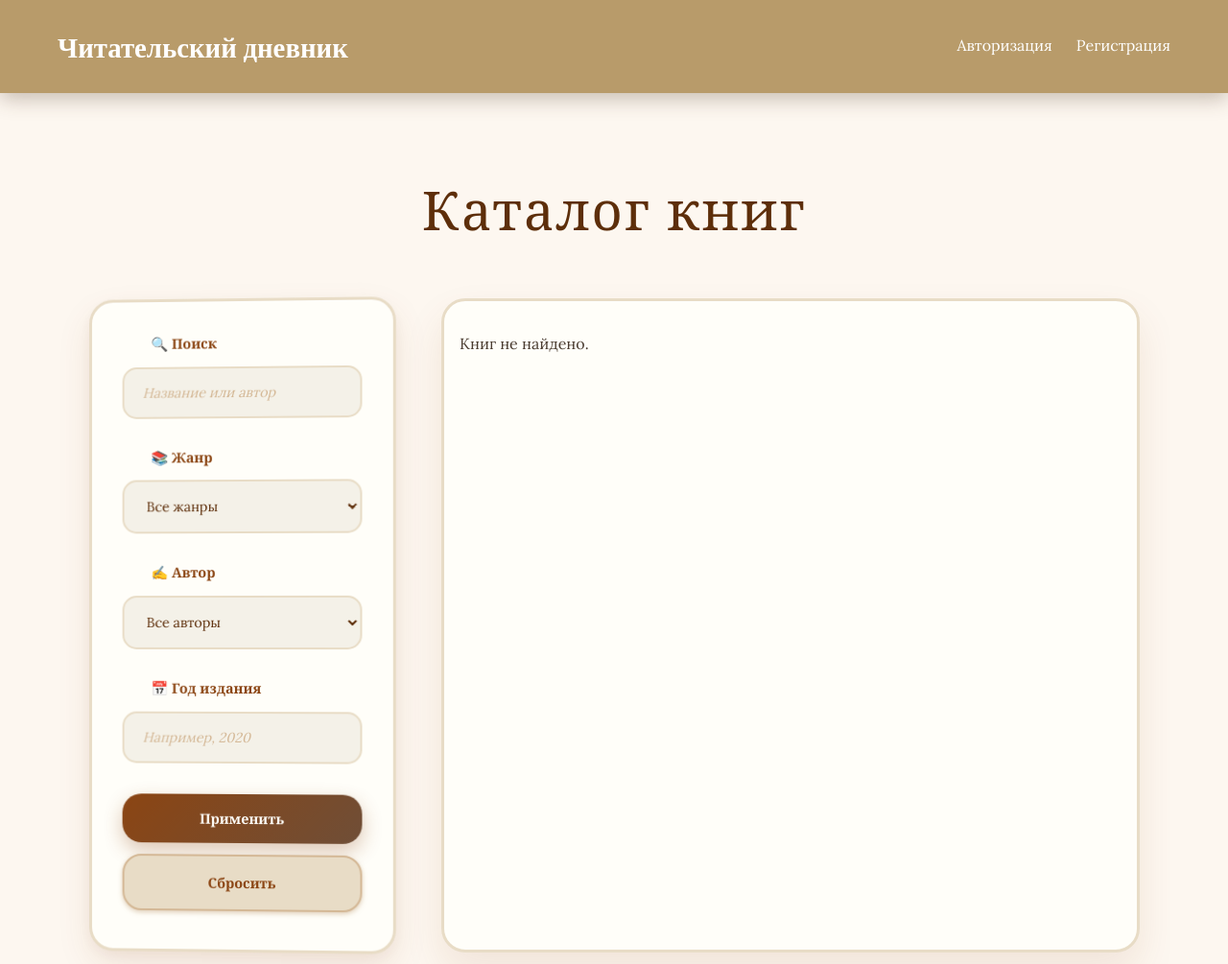
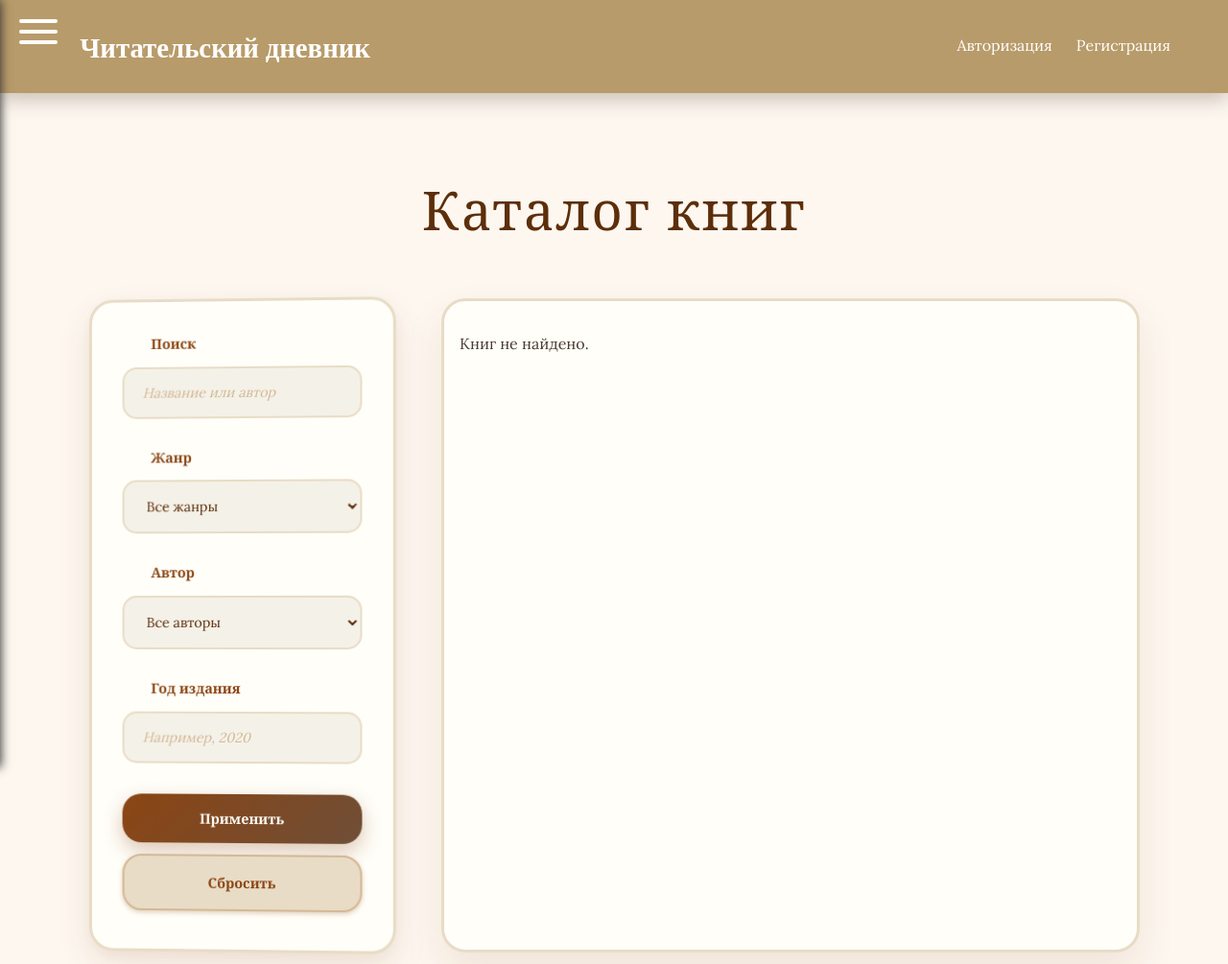
Before and after one commit to Hronaxe/book-diary, a Django app: page / in a window 1280 px wide. Shown: the top 1005 px of the page at 96% size. Run offline with Django 5.2, Linux system fonts and the light colour scheme; data that the repository does not hold is empty.

Commit message:
change style6

```diff
--- a/core/templates/base.html
+++ b/core/templates/base.html
@@ -6,46 +6,169 @@
   <meta name="viewport" content="width=device-width, initial-scale=1" />
   <title>{% block title %}Читательский дневник{% endblock %}</title>
   <link rel="stylesheet" href="{% static 'css/style.css' %}" />
+  <link rel="stylesheet" href="{% static 'css/checkbox.css' %}" />
   <link href="https://fonts.googleapis.com/css2?family=Montserrat:wght@400;600&family=Playfair+Display&display=swap" rel="stylesheet" />
   <link href="https://fonts.googleapis.com/css2?family=Caveat&family=Inter:wght@400;600&family=Lora:wght@400;700&family=Playfair+Display:wght@400;700&display=swap" rel="stylesheet">
   <link rel="stylesheet" href="https://cdnjs.cloudflare.com/ajax/libs/font-awesome/6.5.0/css/all.min.css" />
 </head>
 <body>
+
+<style>
+  body {
+    transition: margin-left .3s;
+  }
+
+  .burger-checkbox {
+    position: absolute;
+    visibility: hidden;
+  }
+
+  .burger {
+    position: fixed; /* Изменено на fixed для постоянной видимости */
+    top: 20px;
+    left: 20px;
+    z-index: 1000;
+    cursor: pointer;
+    display: block;
+    border: none;
+    background: transparent;
+    width: 40px;
+    height: 26px;
+  }
+
+  .burger::before,
+  .burger::after {
+    content: '';
+    left: 0;
+    position: absolute;
+    display: block;
+    width: 100%;
+    height: 4px;
+    border-radius: 10px;
+    background: #ffffff;
+  }
+
+  .burger::before {
+    top: 0;
+    box-shadow: 0 11px 0 #ffffff;
+    transition: box-shadow .3s .15s, top .3s .15s, transform .3s;
+  }
+
+  .burger::after {
+    bottom: 0;
+    transition: bottom .3s .15s, transform .3s;
+  }
+
+  .burger-checkbox:checked + .burger::before {
+    top: 11px;
+    transform: rotate(45deg);
+    box-shadow: 0 6px 0 rgba(255, 255, 255, 0);
+    transition: box-shadow .15s, top .3s, transform .3s .15s;
+  }
+
+  .burger-checkbox:checked + .burger::after {
+    bottom: 11px;
+    transform: rotate(-45deg);
+    transition: bottom .3s, transform .3s .15s;
+  }
+
+  .menu-list {
+    top: 0;
+    left: 0;
+    position: fixed; /* Изменено на fixed для корректного отображения */
+    display: grid;
+    gap: 2px;
+    padding: 250px 10px;
+    text-align: center;
+    margin: 0;
+    background: rgb(151, 126, 80);
+    list-style-type: none;
+    transform: translateX(-100%);
+    transition: transform .3s;
+    width: 200px;
+    height: 100vh;
+    z-index: 9;
+    box-shadow: 1px 0px 10px rgb(55, 55, 55);
+  }
+  .menu-list a{
+    padding: 10px 15px;
+    transition-duration: 0.5s;
+    font-size: 18px;
+    border: 1px solid rgb(255, 255, 255);
+    border-radius: 20px;
+  }
+  .menu-list a:hover{
+    background: rgb(255, 255, 255);
+    color: #b89b6a;
+    border: none;
+
+
+  }
+
+  .menu-item {
+    display: block;
+    padding: 8px;
+    color: white;
+    font-size: 20px;
+    text-align: center;
+    text-decoration: none;
+  }
+
+  .menu-item:hover {
+    background: rgba(255,255,255,.2);
+  }
+
+  .burger-checkbox:checked ~ .menu-list {
+    transform: translateX(0);
+  }
+
+  /* Сдвиг контента при открытом меню */
+  .burger-checkbox:checked ~ .header,
+  .burger-checkbox:checked ~ .main,
+  .burger-checkbox:checked ~ .footer {
+    margin-left: 200px; /* Соответствует ширине меню */
+  }
+
+  .header, .main, .footer {
+    transition: margin-left .3s; /* Плавный переход для сдвига */
+  }
+</style>
+
 <header class="header">
   <div class="container header__container">
     <a href="{% url 'index' %}" class="header__logo">Читательский дневник</a>
     <nav class="nav">
       <ul class="nav__list">
+        <!-- <li><a href="{% url 'index' %}" class="nav__link">Добавить книгу</a></li>
+        <li><a href="{% url 'index' %}" class="nav__link">Жанры</a></li>
+        <li><a href="{% url 'index' %}" class="nav__link">Информация</a></li>
+        <li><a href="{% url 'index' %}" class="nav__link">Дневник</a></li> -->
         {% if user.is_authenticated %}
-
           <li><a class="nav-item nav-link" href="{% url 'profile' %}"><i class="fas fa-user" style="transform: scale(1.1);"></i></a></li>
           <li><a class="nav-item nav-link" href="{% url 'logout' %}"><i class="fas fa-sign-in-alt" style="transform: scale(1.3);"></i></a></li>
         {% else %}
-
           <li><a class="nav-item nav-link" href="{% url 'login' %}">Авторизация</a></li>
           <li><a class="nav-item nav-link" href="{% url 'register' %}">Регистрация</a></li>
-
         {% endif %}
-
-          {% comment %}
-          <li><a href="{% url 'profile' %}" class="nav__link">Профиль</a></li>
-          <li><a href="{% url 'user_books' %}" class="nav__link">Мои книги</a></li>
-          <li><a href="{% url 'catalog' %}" class="nav__link nav__link--active">Каталог книг</a></li>
-           <li><a href="{% url 'genres' %}" class="nav__link">Жанры</a></li>
-          <li><a href="{% url 'genres_and_authors' %}" class="nav__link">Информация</a></li>
-          <li><a href="{% url 'diary' %}" class="nav__link">Дневник</a></li>
-          {% endcomment %}
       </ul>
-
     </nav>
   </div>
 </header>
 
+<div class="menu">
+  <input type="checkbox" id="burger-checkbox" class="burger-checkbox">
+  <label for="burger-checkbox" class="burger"></label>
+  <ul class="menu-list">
+    <li><a href="{% url 'index' %}" class="nav__link">Добавить книгу</a></li>
+    <li><a href="{% url 'index' %}" class="nav__link">Жанры</a></li>
+    <li><a href="{% url 'index' %}" class="nav__link">Информация</a></li>
+    <li><a href="{% url 'index' %}" class="nav__link">Дневник</a></li>
+  </ul>
+</div>
 
 <div class="main container">
   {% block content %}{% endblock %}
 </div>
-
 
 <footer class="footer">
   <div class="container footer__container">
@@ -53,6 +176,5 @@
   </div>
 </footer>
 
-
 </body>
 </html>
--- a/core/templates/catalog.html
+++ b/core/templates/catalog.html
@@ -13,7 +13,7 @@
       <form method="GET" action="{% url 'catalog' %}" id="filter-form" class="filter-form">
 
         <div class="filter-form__group">
-          <label for="search" class="filter-form__label">🔍 Поиск</label>
+          <label for="search" class="filter-form__label"> Поиск</label>
           <input
             type="search"
             id="search"
@@ -26,7 +26,7 @@
         </div>
 
         <div class="filter-form__group">
-          <label for="genre" class="filter-form__label">📚 Жанр</label>
+          <label for="genre" class="filter-form__label"> Жанр</label>
           <select name="genre" id="genre" class="filter-form__select" title="Выберите жанр">
             <option value="">Все жанры</option>
             {% for genre in genres %}
@@ -36,7 +36,7 @@
         </div>
 
         <div class="filter-form__group">
-          <label for="author" class="filter-form__label">✍️ Автор</label>
+          <label for="author" class="filter-form__label"> Автор</label>
           <select name="author" id="author" class="filter-form__select" title="Выберите автора">
             <option value="">Все авторы</option>
             {% for author in authors %}
@@ -46,7 +46,7 @@
         </div>
 
         <div class="filter-form__group">
-          <label for="year" class="filter-form__label">📅 Год издания</label>
+          <label for="year" class="filter-form__label"> Год издания</label>
           <input
             type="number"
             name="year"
--- a/static/css/style.css
+++ b/static/css/style.css
@@ -15,7 +15,6 @@
 * {
   box-sizing: border-box;
 }
-
 body {
   margin: 0;
   font-family: var(--font-primary);
@@ -64,6 +63,7 @@ a:hover, a:focus {
   font-size: 1.8rem;
   color: var(--color-brown-dark);
   color: white;
+  margin-left: 2%;
 }
 
 .nav__list {
@@ -1743,7 +1743,3 @@ body.dark-theme {
   height: 100%;
   width: 100%;
 }
-/* .book-card img{
-  width: 100%;
-  height: 90%;
-} */
```
Lines whose indentation alone changed are shown as unchanged.
